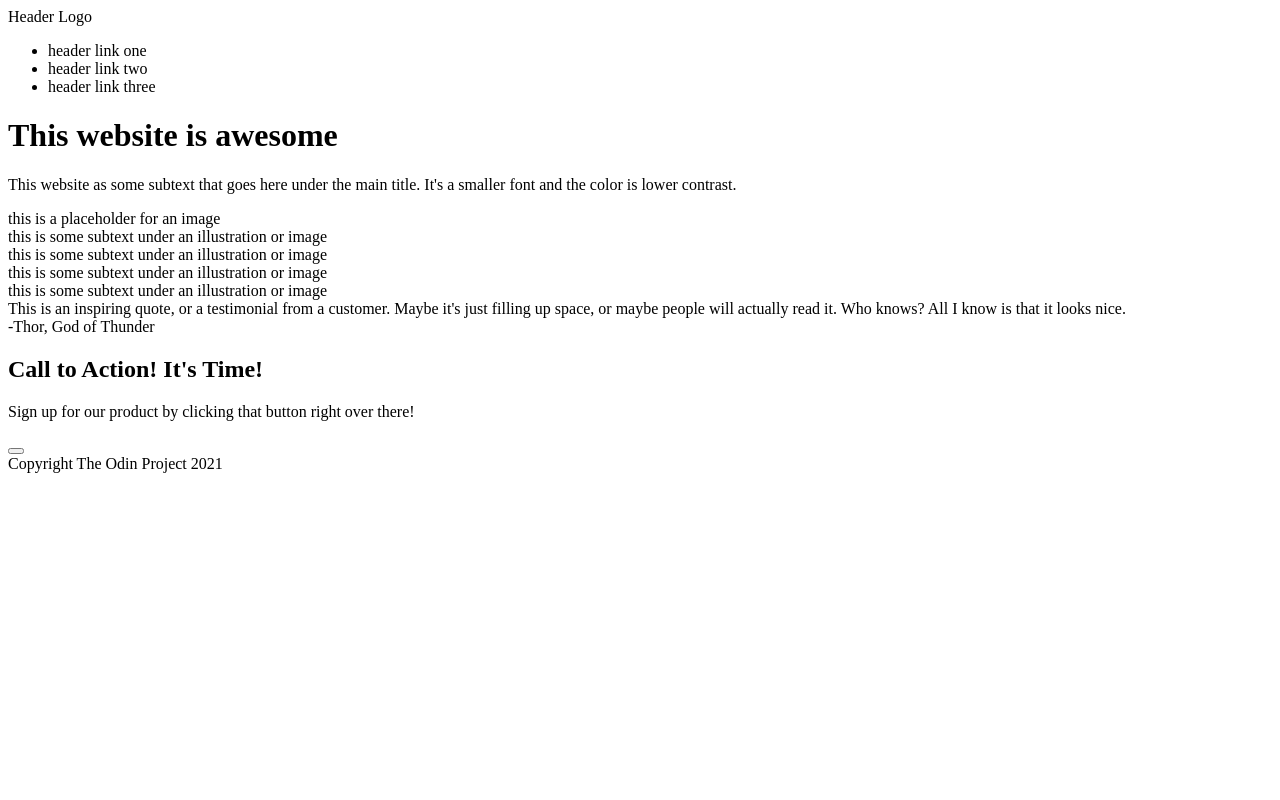
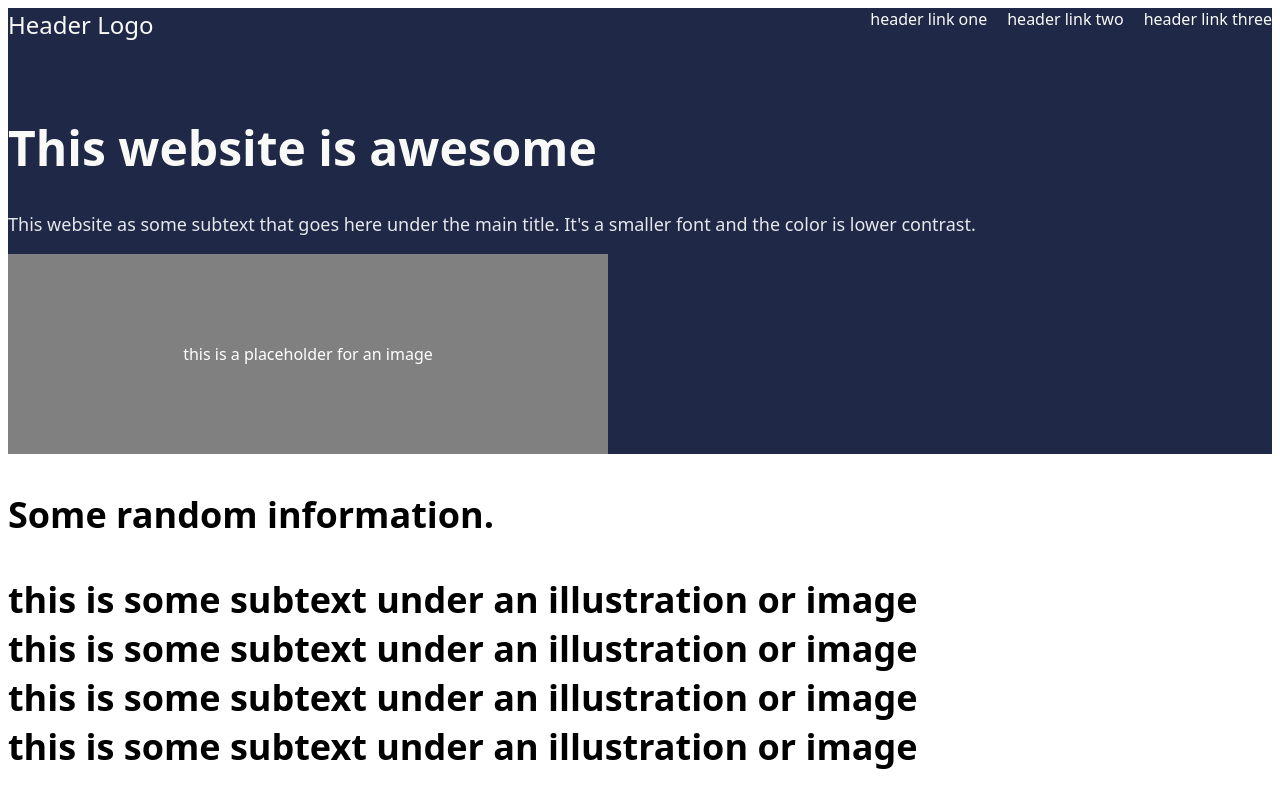
Before and after one commit to elliotschorr/landing-page, a plain HTML site: page index.html in a window 1280 px wide. Shown: the top 800 px of the page. Drawn offline with Linux system fonts and the light colour scheme.

Commit message:
Add basic CSS styling
Font and background colors, font style, etc

```diff
--- a/index.html
+++ b/index.html
@@ -2,12 +2,12 @@
 <html lang="en">
 <head>
     <meta charset="UTF-8">
-    <meta name="viewport" content="width=device-width, initial-scale=1.0">
-    <title>Document</title>
+    <link rel="stylesheet" href="style.css">
+    <title>Landing Page</title>
 </head>
 <body>
     <div class="header">
-        Header Logo
+        <div class="logo">Header Logo</div>
         <ul>
             <li>header link one</li>
             <li>header link two</li>
@@ -20,6 +20,7 @@
         <div class="img">this is a placeholder for an image</div>
     </div>
     <div class="icons">
+        <h3>Some random information.<h3>
         <div class="illo"></div>
         <div class="text">this is some subtext under an illustration or image</div>
 
@@ -41,7 +42,7 @@
             <h2>Call to Action! It's Time!</h2>
             <p>Sign up for our product by clicking that button right over there!</p>
             <div class="button">
-                <button></button>
+                <button>Sign up</button>
             </div>
         </div>
     </div>
--- a/style.css
+++ b/style.css
@@ -0,0 +1,87 @@
+
+body {
+    min-height: 100vh;
+    font-family: system-ui, -apple-system, BlinkMacSystemFont, 'Segoe UI', Roboto, Oxygen, Ubuntu, Cantarell, 'Open Sans', 'Helvetica Neue', sans-serif;
+    display: flex;
+    flex-direction: column;
+    background-color: white;
+}
+
+.header, .footer {
+    height: 75px;
+    background-color: #1F2947;
+    display: flex;
+    justify-content: space-between;
+    margin: 0;
+}
+
+.logo {
+    font-size: 24px;
+    color: #F9FAF8;
+}
+
+ul {
+    list-style: none;
+    margin: 0;
+    padding: 0;
+    display: flex;
+    color: #F9FAF8;
+    gap: 20px;
+}
+
+.hero {
+    background-color: #1F2947;
+    flex: 1;
+}
+
+.img {
+    width: 600px;
+    height: 200px;
+    background-color: gray;
+    color: white;
+    display: flex;
+    justify-content: center;
+    align-items: center;
+}
+
+.icons {
+    flex: 1;
+}
+
+.testimonial {
+    flex: 1;
+    background-color: #E5E7EB
+}
+
+.quote {
+    font-size: 36px;
+    color: #1f2937;
+    font-weight: light;
+    font-style: italic;
+}
+
+.cta {
+    flex: 1;
+    background-color: #3882f6;
+}
+
+button {
+    background-color: #3882f6
+}
+
+h1 {
+    font-size: 48px;
+    color: #F9FAF8;
+    font-weight: 900;
+}
+
+h3 {
+    font-size: 36px;
+    color: #1f2937
+    font-weight: 900;
+}
+
+p {
+    font-size: 18px;
+    color: #E5E7EB;
+}
```
